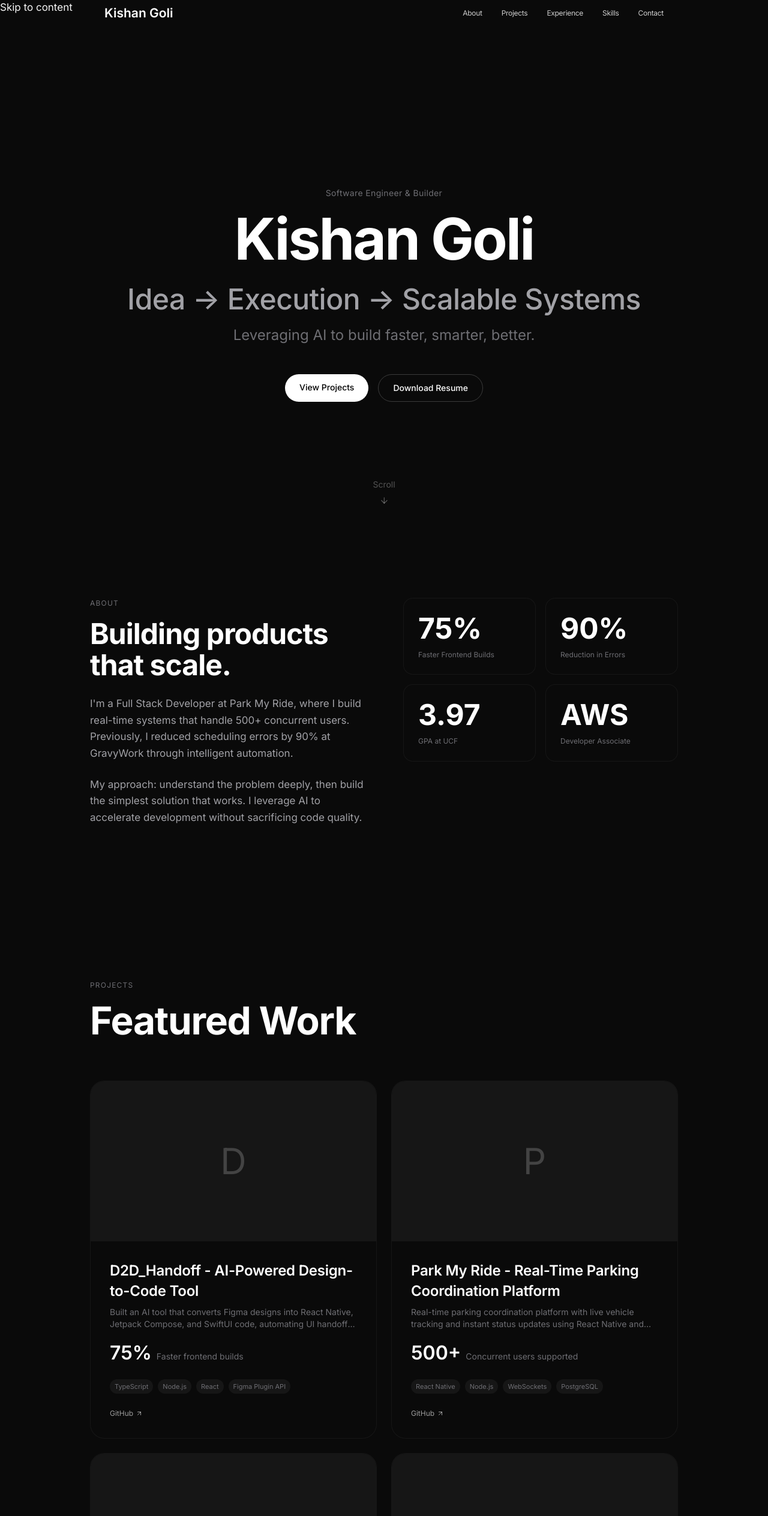
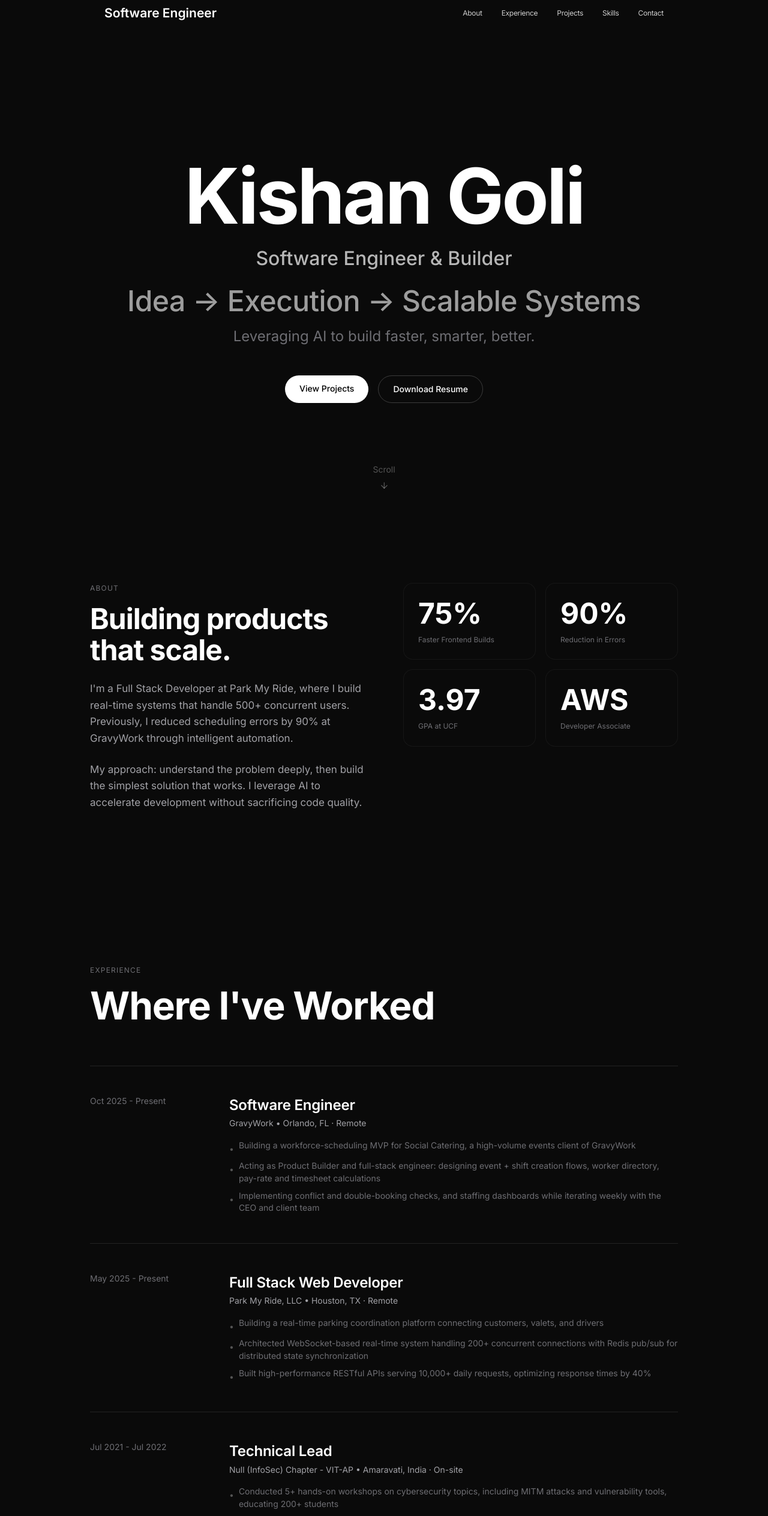
Before and after one commit to kishanssg/portfolio, a Next.js app: page / in a window 1280 px wide. Shown: the top 2528 px of the page at 60% size. Built offline with nearby package versions, Linux system fonts and the light colour scheme.

Commit message:
Improve hero section hierarchy and update experience timeline

```diff
--- a/src/app/layout.tsx
+++ b/src/app/layout.tsx
@@ -88,10 +88,6 @@ export default function RootLayout({
     return (
         <html lang="en" className={`${inter.variable} ${bangers.variable} ${carlito.variable}`}>
             <body className="min-h-screen bg-background-primary text-foreground-primary antialiased">
-                {/* Skip to content link for accessibility */}
-                <a href="#main-content" className="skip-to-content">
-                    Skip to content
-                </a>
                 {children}
             </body>
         </html>
--- a/src/app/page.tsx
+++ b/src/app/page.tsx
@@ -21,11 +21,11 @@ function ProfessionalContent() {
                 {/* About Section */}
                 <About />
 
+                {/* Experience Section */}
+                <ExperienceTimeline />
+
                 {/* Projects Section */}
                 <ProjectsGrid />
-
-                {/* Experience Section */}
-                <ExperienceTimeline />
 
                 {/* Skills Section */}
                 <SkillsGrid />
--- a/src/components/professional/Hero.tsx
+++ b/src/components/professional/Hero.tsx
@@ -14,22 +14,12 @@ export default function Hero() {
             className="relative min-h-screen flex items-center justify-center px-6 pt-11"
         >
             <div className="max-w-[980px] mx-auto text-center">
-                {/* Eyebrow */}
-                <motion.p
-                    initial={{ opacity: 0, y: 20 }}
-                    animate={isInView ? { opacity: 1, y: 0 } : {}}
-                    transition={{ duration: 0.6 }}
-                    className="text-[14px] font-normal tracking-wide text-[#6E6E73] mb-4"
-                >
-                    Software Engineer & Builder
-                </motion.p>
-
-                {/* Main heading */}
+                {/* NAME FIRST - Largest */}
                 <motion.h1
                     initial={{ opacity: 0, y: 30 }}
                     animate={isInView ? { opacity: 1, y: 0 } : {}}
-                    transition={{ duration: 0.8, delay: 0.1 }}
-                    className="text-6xl md:text-8xl lg:text-[96px] font-bold mb-6 text-white"
+                    transition={{ duration: 0.8 }}
+                    className="text-6xl md:text-8xl lg:text-9xl font-bold mb-4 text-white"
                     style={{
                         letterSpacing: "-0.03em",
                         lineHeight: "1.05",
@@ -38,12 +28,22 @@ export default function Hero() {
                     Kishan Goli
                 </motion.h1>
 
-                {/* Subtitle */}
+                {/* TITLE SECOND - Below name */}
+                <motion.p
+                    initial={{ opacity: 0, y: 20 }}
+                    animate={isInView ? { opacity: 1, y: 0 } : {}}
+                    transition={{ duration: 0.6, delay: 0.1 }}
+                    className="text-xl md:text-2xl font-medium mb-6 text-white/70"
+                >
+                    Software Engineer & Builder
+                </motion.p>
+
+                {/* TAGLINE THIRD */}
                 <motion.p
                     initial={{ opacity: 0, y: 20 }}
                     animate={isInView ? { opacity: 1, y: 0 } : {}}
                     transition={{ duration: 0.8, delay: 0.2 }}
-                    className="text-2xl md:text-4xl font-medium mb-4 text-[#A1A1A6]"
+                    className="text-2xl md:text-4xl font-medium mb-4 text-white/60"
                     style={{ letterSpacing: "-0.01em" }}
                 >
                     Idea → Execution → Scalable Systems
--- a/src/components/professional/ProjectsGrid.tsx
+++ b/src/components/professional/ProjectsGrid.tsx
@@ -27,7 +27,7 @@ export default function ProjectsGrid() {
                         Projects
                     </p>
                     <h2 className="text-3xl md:text-5xl font-bold text-white">
-                        Featured Work
+                        What I'm Building
                     </h2>
                 </motion.div>
 
--- a/src/components/shared/Navigation.tsx
+++ b/src/components/shared/Navigation.tsx
@@ -6,8 +6,8 @@ import { Menu, X } from "lucide-react";
 
 const navItems = [
     { label: "About", href: "#about" },
+    { label: "Experience", href: "#experience" },
     { label: "Projects", href: "#projects" },
-    { label: "Experience", href: "#experience" },
     { label: "Skills", href: "#skills" },
     { label: "Contact", href: "#contact" },
 ];
@@ -28,8 +28,8 @@ export default function Navigation() {
         <>
             <nav
                 className={`fixed top-0 left-0 right-0 z-50 transition-all duration-300 ${scrolled
-                        ? "backdrop-blur-2xl bg-black/80 border-b border-white/10"
-                        : "bg-transparent"
+                    ? "backdrop-blur-2xl bg-black/80 border-b border-white/10"
+                    : "bg-transparent"
                     }`}
             >
                 <div className="max-w-[980px] mx-auto px-6 h-11 flex items-center justify-between">
@@ -38,7 +38,7 @@ export default function Navigation() {
                         href="#"
                         className="text-[21px] font-semibold text-white hover:text-white/70 transition-colors"
                     >
-                        Kishan Goli
+                        Software Engineer
                     </a>
 
                     {/* Desktop Nav */}
--- a/src/data/experience.ts
+++ b/src/data/experience.ts
@@ -16,61 +16,47 @@ export interface Experience {
 
 export const experiences: Experience[] = [
     {
+        id: "gravywork",
+        title: "Software Engineer",
+        company: "GravyWork",
+        location: "Orlando, FL · Remote",
+        startDate: "2025-10",
+        endDate: "Present",
+        highlights: [
+            "Building a workforce-scheduling MVP for Social Catering, a high-volume events client of GravyWork",
+            "Acting as Product Builder and full-stack engineer: designing event + shift creation flows, worker directory, pay-rate and timesheet calculations",
+            "Implementing conflict and double-booking checks, and staffing dashboards while iterating weekly with the CEO and client team",
+        ],
+        techStack: ["React", "TypeScript", "Node.js", "PostgreSQL"],
+    },
+    {
         id: "park-my-ride",
-        title: "Full Stack Developer",
-        company: "Park My Ride",
-        location: "Remote",
+        title: "Full Stack Web Developer",
+        company: "Park My Ride, LLC",
+        location: "Houston, TX · Remote",
         startDate: "2025-05",
         endDate: "Present",
         highlights: [
-            "Developing real-time parking coordination platform connecting customers, valets, and drivers across three mobile apps",
-            "Implemented optimized query patterns reducing API latency to under 2 seconds for 500+ concurrent users",
-            "Built WebSocket-based live vehicle tracking with instant status updates",
+            "Building a real-time parking coordination platform connecting customers, valets, and drivers",
+            "Architected WebSocket-based real-time system handling 200+ concurrent connections with Redis pub/sub for distributed state synchronization",
+            "Built high-performance RESTful APIs serving 10,000+ daily requests, optimizing response times by 40%",
+            "Increased test coverage to 95% with automated unit, integration, and E2E testing (Jest, Supertest, Detox)",
         ],
-        techStack: ["React Native", "Node.js", "WebSockets", "PostgreSQL", "PostGIS", "AWS"],
-    },
-    {
-        id: "gravywork",
-        title: "Software Developer (Contract)",
-        company: "GravyWork",
-        location: "Remote",
-        startDate: "2024-10",
-        endDate: "2024-12",
-        highlights: [
-            "Built Ruby on Rails 7 REST API with PostgreSQL backend for workforce management",
-            "Achieved 90% reduction in scheduling errors through real-time conflict detection",
-            "Implemented React 18 frontend with TypeScript for manager dashboard",
-            "Deployed to Heroku with automated CI/CD pipeline",
-        ],
-        techStack: ["Ruby on Rails 7", "PostgreSQL", "React 18", "TypeScript", "Heroku"],
+        techStack: ["React Native", "Node.js", "PostgreSQL", "Redis", "WebSockets", "AWS", "Docker"],
     },
     {
         id: "null-chapter",
-        title: "Tech Lead - Null (InfoSec) Chapter",
-        company: "Null Community",
-        location: "Hyderabad, India",
-        startDate: "2023-01",
-        endDate: "2025-01",
+        title: "Technical Lead",
+        company: "Null (InfoSec) Chapter - VIT-AP",
+        location: "Amaravati, India · On-site",
+        startDate: "2021-07",
+        endDate: "2022-07",
         highlights: [
-            "Led cybersecurity events and workshops with 300+ attendees",
-            "Organized Capture The Flag (CTF) competitions for security enthusiasts",
-            "Mentored junior members in ethical hacking and security practices",
+            "Conducted 5+ hands-on workshops on cybersecurity topics, including MITM attacks and vulnerability tools, educating 200+ students",
+            "Led campus-wide cybersecurity initiatives which increased InfoSec club participation by 40%",
+            "Fostered a collaborative learning environment for security enthusiasts",
         ],
-        techStack: ["Cybersecurity", "CTF", "Event Management", "Mentorship"],
-    },
-    {
-        id: "ucf-masters",
-        title: "Master's in Computer Science",
-        company: "University of Central Florida",
-        location: "Orlando, FL",
-        startDate: "2024-08",
-        endDate: "Present",
-        highlights: [
-            "GPA: 3.97/4.0",
-            "Coursework: Distributed Systems, Machine Learning, Advanced Algorithms",
-            "Research focus on AI-powered development tools",
-        ],
-        techStack: ["Research", "Distributed Systems", "Machine Learning"],
+        techStack: ["Git", "Design", "Cybersecurity", "Event Management", "Mentorship"],
     },
 ];
 
```
